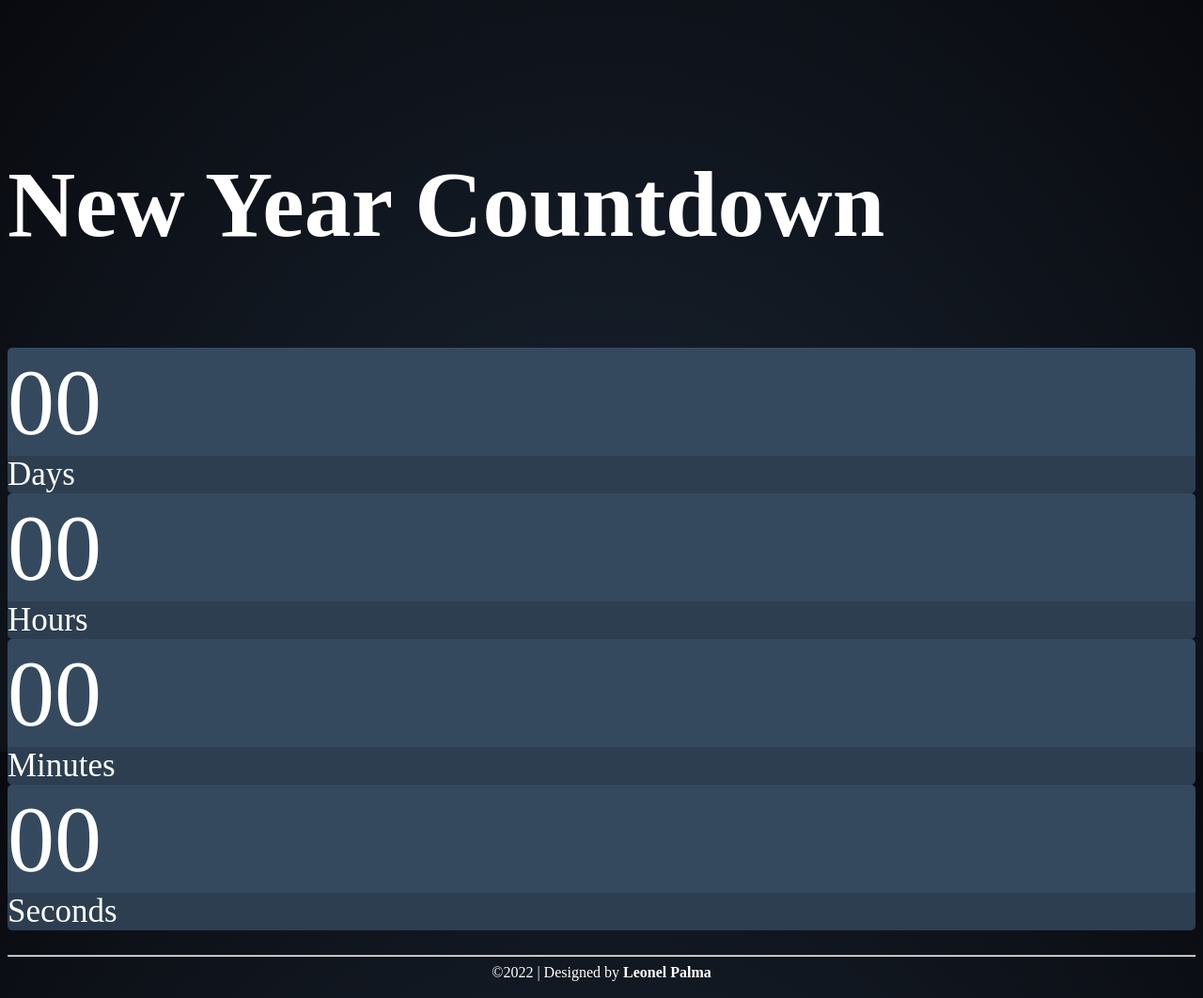
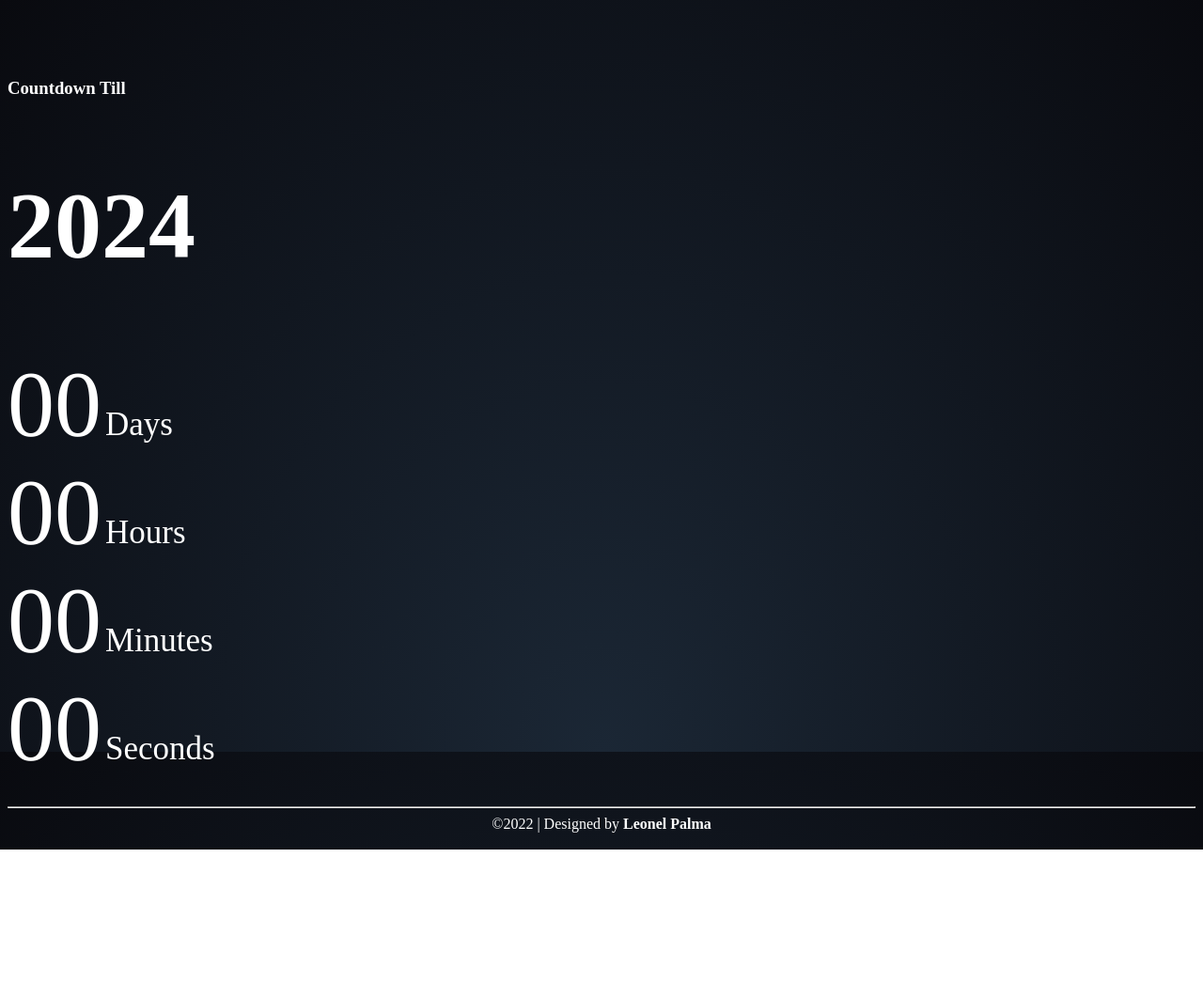
Before and after one commit to LeonelPalma/New_Year_Countdown, a plain HTML site: page index.html in a window 1280 px wide. Shown: the whole page at 94% size. After the commit the page ends 904 px from the top, so only its background shows below. Drawn offline with Linux system fonts and the light colour scheme.

Commit message:
Update index.html

```diff
--- a/index.html
+++ b/index.html
@@ -1,9 +1,8 @@
-<!-- HTML -->
-<!DOCTYPE html>
 <html lang="en">
   <head>
     <meta name="viewport" content="width=device-width, initial-scale=1.0" />
     <title>LP - New Year Countdown</title>
+    <!-- Google Font -->
     <link
       href="https://fonts.googleapis.com/css2?family=Poppins:wght@600;800&display=swap"
       rel="stylesheet"
@@ -13,57 +12,33 @@
   </head>
   <body>
     <div class="wrapper">
-      <div class="container text-center">
-        <div class="col-md-12">
-          <h1 id="header" class="">New Year Countdown</h1>
+      <div class="heading">
+        <h3>Countdown Till</h3>
+        <h1>2024</h1>
+      </div>
+      <div class="countdown">
+        <div class="box">
+          <span class="num" id="day-box">00</span>
+          <span class="text">Days</span>
         </div>
-        <div class="col-md-3 col-xs-6">
-          <div class="clock">
-            <div class="well top-pane">
-              <div id="days" class="num">00</div>
-            </div>
-            <div class="well bottom-pane">
-              <div id="days-text" class="text">Days</div>
-            </div>
-          </div>
+        <div class="box">
+          <span class="num" id="hr-box">00</span>
+          <span class="text">Hours</span>
         </div>
-        <div class="col-md-3 col-xs-6">
-          <div class="clock">
-            <div class="well top-pane">
-              <div id="hours" class="num">00</div>
-            </div>
-            <div class="well bottom-pane">
-              <div id="hours-text" class="text">Hours</div>
-            </div>
-          </div>
+        <div class="box">
+          <span class="num" id="min-box">00</span>
+          <span class="text">Minutes</span>
         </div>
-        <div class="col-md-3 col-xs-6">
-          <div class="clock">
-            <div class="well top-pane">
-              <div id="mins" class="num">00</div>
-            </div>
-            <div class="well bottom-pane">
-              <div id="mins-text" class="text">Minutes</div>
-            </div>
-          </div>
+        <div class="box">
+          <span class="num" id="sec-box">00</span>
+          <span class="text">Seconds</span>
         </div>
-        <div class="col-md-3 col-xs-6">
-          <div class="clock">
-            <div class="well top-pane">
-              <div id="secs" class="num">00</div>
-            </div>
-            <div class="well bottom-pane">
-              <div id="secs-text" class="text">Seconds</div>
-            </div>
-          </div>
-        </div>
-        <div id="info" class="small"></div>
       </div>
       <br><hr>
       <center> &copy;2022 | Designed by <b>Leonel Palma</b><center>
-        <br>
-        </div>
-        <!-- Script -->
-        <script src="script.js"></script>
+      <br>
+    </div>
+<!-- Script -->
+<script src="script.js"></script>
 </body>
 </html>
```
